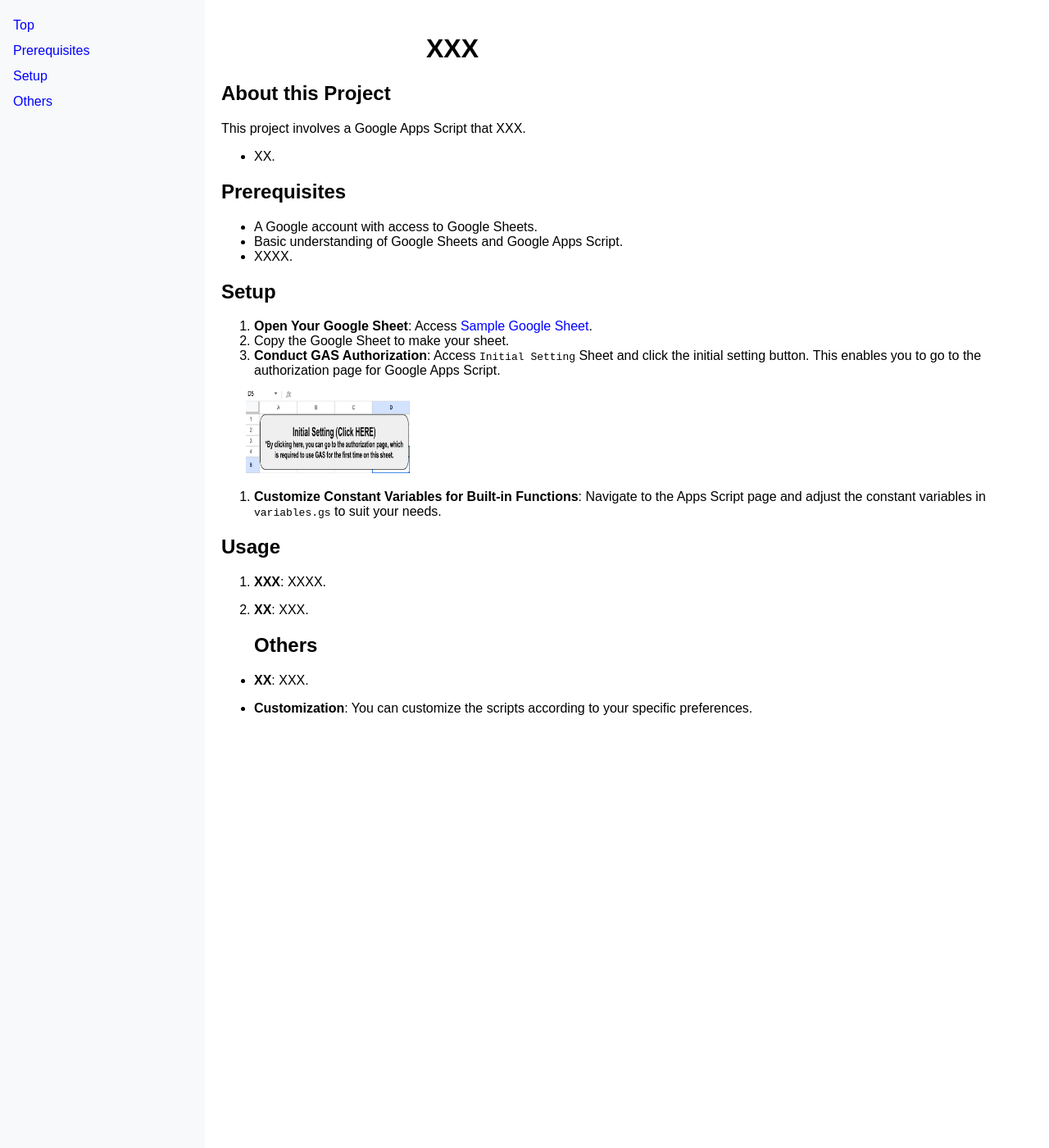
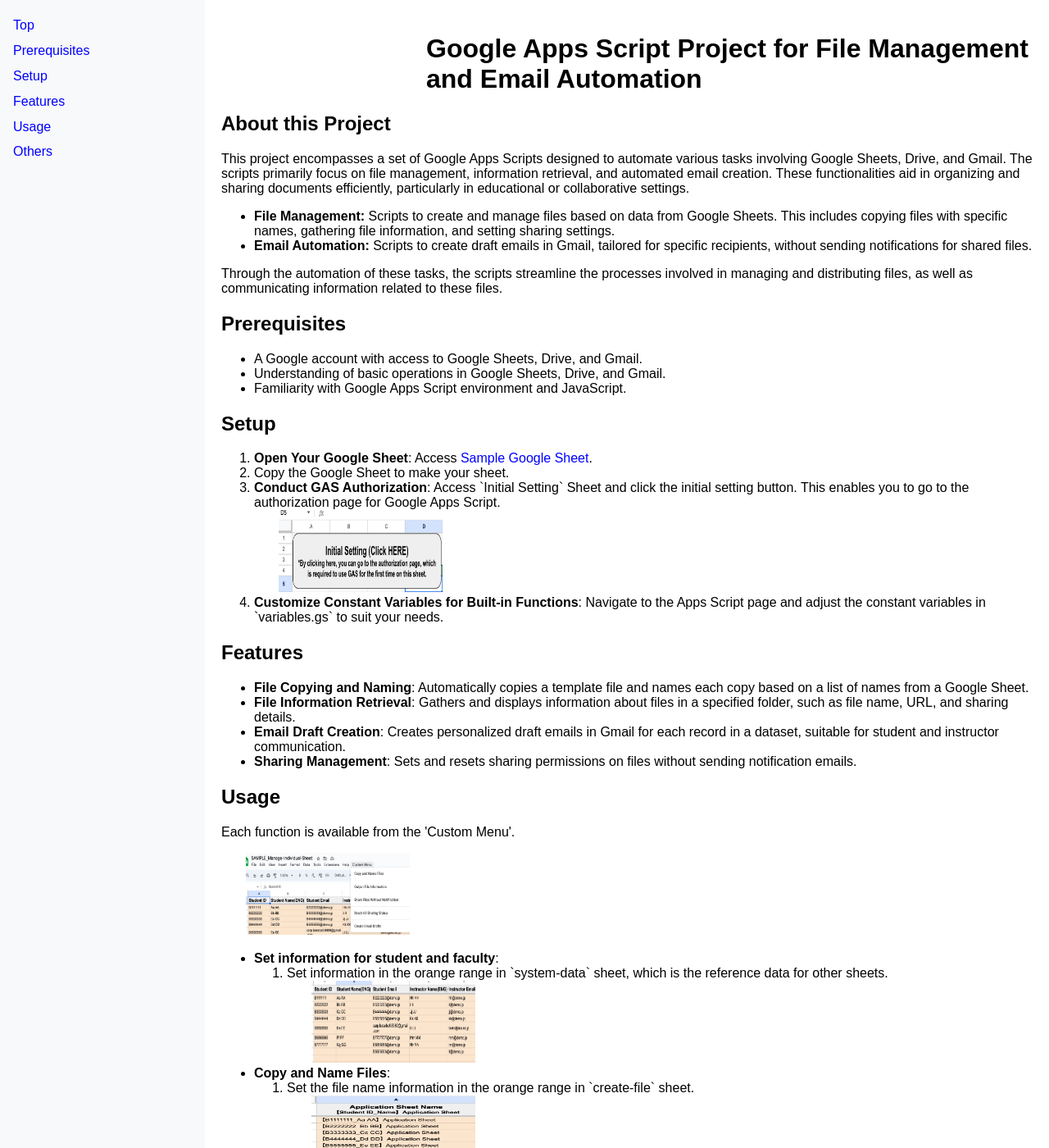
Before and after one commit to tsato21/manage-individual-file, a Jekyll site: the page built from docs/index.html, in a window 1280 px wide and 1400 px high. Shown: the whole window at 82% size. Built offline with Jekyll 4.4.1, drawn with Linux system fonts in a browser that asks for light colours; some of the changed text lies outside the part shown.

Commit message:
Update github page files

```diff
--- a/docs/_config.yml
+++ b/docs/_config.yml
@@ -1,4 +1,4 @@
 # Site settings
 theme: jekyll-theme-primer
-title: 'Template'
+title: 'Individual File Process Automation'
 description: 'XXXXXX'
--- a/docs/assets/css/style.css
+++ b/docs/assets/css/style.css
@@ -55,4 +55,6 @@
   color: #00008B; /* Change the color to red on hover, or choose your own color */
 }
 
-/* Add additional styles as needed */
+.custom-bullet {
+        list-style-type: square; /* Change this to the type of bullet point you want */
+}
--- /dev/null
+++ b/docs/index.html
@@ -0,0 +1,121 @@
+---
+title: 'Google Apps Script Project for File Management and Email Automation'
+layout: default
+---
+<body>
+  <div id="table-of-contents" class="sidebar">
+    <!-- Sidebar with Table of Contents -->
+    <ul>
+      <li><a href="#top">Top</a></li>
+      <li><a href="#prerequisites">Prerequisites</a></li>
+      <li><a href="#setup">Setup</a></li>
+      <li><a href="#features">Features</a></li>
+      <li><a href="#usage">Usage</a></li>
+      <li><a href="#others">Others</a></li>
+    </ul>
+  </div>
+    <h2 id="top">About this Project</h2>
+    <p>This project encompasses a set of Google Apps Scripts designed to automate various tasks involving Google Sheets, Drive, and Gmail. The scripts primarily focus on file management, information retrieval, and automated email creation. These functionalities aid in organizing and sharing documents efficiently, particularly in educational or collaborative settings.</p>
+    <ul>
+        <li><strong>File Management:</strong> Scripts to create and manage files based on data from Google Sheets. This includes copying files with specific names, gathering file information, and setting sharing settings.</li>
+        <li><strong>Email Automation:</strong> Scripts to create draft emails in Gmail, tailored for specific recipients, without sending notifications for shared files.</li>
+    </ul>
+    <p>Through the automation of these tasks, the scripts streamline the processes involved in managing and distributing files, as well as communicating information related to these files.</p>
+    <h2 id="prerequisites">Prerequisites</h2>
+    <ul>
+        <li>A Google account with access to Google Sheets, Drive, and Gmail.</li>
+        <li>Understanding of basic operations in Google Sheets, Drive, and Gmail.</li>
+        <li>Familiarity with Google Apps Script environment and JavaScript.</li>
+    </ul>
+    <h2 id="setup">Setup</h2>
+    <ol>
+      <li><strong>Open Your Google Sheet</strong>: Access <a href="https://docs.google.com/spreadsheets/d/1yGVn-w6uhpvNWz4rK0l37hPGIsqSeeXpweF6Vq_ko04/edit#gid=0" target="_blank" rel="noopener noreferrer">Sample Google Sheet</a>.</li>
+      <li>Copy the Google Sheet to make your sheet.</li>
+      <li><strong>Conduct GAS Authorization</strong>: Access `Initial Setting` Sheet and click the initial setting button. This enables you to go to the authorization page for Google Apps Script.
+          <div style="margin-left: 30px">
+              <img src="assets/images/initial-setting.png" alt="Image of Initial Setting" width="200" height="100">
+          </div>
+      </li>
+      <li><strong>Customize Constant Variables for Built-in Functions</strong>: Navigate to the Apps Script page and adjust the constant variables in `variables.gs` to suit your needs.
+      </li>
+  </ol>
+    <h2 id="features">Features</h2>
+    <ul>
+        <li><strong>File Copying and Naming</strong>: Automatically copies a template file and names each copy based on a list of names from a Google Sheet.</li>
+        <li><strong>File Information Retrieval</strong>: Gathers and displays information about files in a specified folder, such as file name, URL, and sharing details.</li>
+        <li><strong>Email Draft Creation</strong>: Creates personalized draft emails in Gmail for each record in a dataset, suitable for student and instructor communication.</li>
+        <li><strong>Sharing Management</strong>: Sets and resets sharing permissions on files without sending notification emails.</li>
+    </ul>
+    <h2 id="usage">Usage</h2>
+    <p>Each function is available from the 'Custom Menu'.</p>
+    <div style="margin-left: 30px">
+      <img src="assets/images/custom-menu.png" alt="Image of Custom Menu" width="200" height="100">
+    </div>
+    <ul>
+      <li>
+        <strong>Set information for student and faculty</strong>:
+        <ol>
+          <li>Set information in the orange range in `system-data` sheet, which is the reference data for other sheets.</li>
+          <div style="margin-left: 30px">
+            <img src="assets/images/put-base-info.png" alt="Image of Put Base Info" width="200" height="100">
+          </div>
+        </ol>
+      </li>
+      <li>
+        <strong>Copy and Name Files</strong>:
+        <ol>
+          <li>Set the file name information in the orange range in `create-file` sheet.</li>
+            <div style="margin-left: 30px">
+              <img src="assets/images/put-file-name.png" alt="Image of Put File Name" width="200" height="100">
+            </div>
+          <li>Click the `Copy and Name Files` to create copies of a specified file for each entry in the list from the Google Sheet.</li>
+            <p>*You will be asked to put the URL of the target folder to store newly created files and the URL of the template file.</p>
+        </ol>
+      </li>
+      <li>
+        <strong>Retrieve and Display File Information</strong>:
+        <ol>
+          <li>Click `Output File Info` to display detailed information about files in a designated folder in `share-file` (Column A - D).
+            <p>*You will be asked to put the URL of the target folder where files are stored.</p>
+            <div style="margin-left: 30px">
+              <img src="assets/images/input-stored-file-url.png" alt="Image of input-stored-file-url" width="200" height="100">
+            </div>
+            <div style="margin-left: 30px">
+              <img src="assets/images/output-file-info.png" alt="Image of output-file-info" width="200" height="100">
+            </div>
+            <p>*Since the file has not been shared with anyone at this moment (unless you share the stored folder with someone), "Editors' emails" returns empty.</p>
+          </li>
+        </ol>
+      </li>
+      <li>
+        <strong>Manage File Sharing</strong>:
+        <p>Click either `Share Files Without Notification` or `Reset All Sharing Status` to manage file sharing settings.</p>
+        <ol class="custom-bullet">
+          <li>
+            <strong>Share Files Without Notification:</strong> This function allows you to share files with specified users without sending them a notification. Necessary information such as email addresses of the users and the file information is automatically displayed by Google Sheet built-in formula.
+            <p>*You will be asked to put the URL of the target folder where files are stored.</p>
+            <p>*Once you execute `Output File Info` again, the column, "Editors' emails" are supposed to show editors' emails.</p>
+          </li>
+          <li>
+            <strong>Reset All Sharing Status:</strong> This function resets the sharing settings of all files in a specific folder. It removes all users from the shared list and makes the files private.
+          </li>
+        </ol>
+      </li>
+        <strong>Create Email Drafts</strong>:
+        <ol>
+          <li>CLick `Create Drafts` to generate personalized draft emails in Gmail.</li>
+          <div style="margin-left: 30px">
+            <img src="assets/images/gmail-draft.png" alt="Image of gmail-draft" width="200" height="100">
+          </div>
+        </ol>
+      </li>
+    </ul>
+    <h2 id="others">Others</h2>
+    <ul>
+        <li><strong>Customization</strong>: Scripts can be customized according to specific needs. Users can modify the code in the Script Editor to fit their particular requirements for file management and email automation.</li>
+        <li><strong>Debugging and Maintenance</strong>: Regular maintenance and updates might be required to ensure compatibility with the latest Google services updates. Users should monitor the scripts for any errors and make necessary adjustments.</li>
+        <li><strong>Enhanced Functionality</strong>: Users with advanced scripting skills can expand the capabilities of these scripts by integrating additional Google services or implementing more complex logic.</li>
+    </ul>
+    <p>Overall, this project provides a foundation for automating repetitive tasks in file management and communication, allowing users to focus on more critical aspects of their work or study. By leveraging the power of Google Apps Script, this solution offers a customizable and scalable approach to managing digital workflows.</p>
+  </body>
+</html>
--- a/docs/index.md
+++ /dev/null
@@ -1,39 +0,0 @@
----
-layout: default
-title: 'XXX'
----
-
-## About this Project
-
-This project involves a Google Apps Script that XXX.
-
-- XX.
-
-## Prerequisites
-
-- A Google account with access to Google Sheets.
-- Basic understanding of Google Sheets and Google Apps Script.
-- XXXX.
-
-## Setup
-
-1. **Open Your Google Sheet**: Access <a href="XXX" target="_blank" rel="noopener noreferrer">Sample Google Sheet</a>.
-2. Copy the Google Sheet to make your sheet.
-3. **Conduct GAS Authorization**: Access `Initial Setting` Sheet and click the initial setting button. This enables you to go to the authorization page for Google Apps Script.
-
-  <div style="margin-left: 30px">
-    <img src="assets/images/initial-setting.png" alt="Image of Initial Setting" width="200" height="100">
-  </div>{: .resize-image}
-
-4. **Customize Constant Variables for Built-in Functions**: Navigate to the Apps Script page and adjust the constant variables in `variables.gs` to suit your needs.
-
-## Usage
-
-1. **XXX**: XXXX.
-
-2. **XX**: XXX.
-## Others
-
-- **XX**: XXX.
-
-- **Customization**: You can customize the scripts according to your specific preferences.
```
Also changed, not shown: src/codes.js (+20 -2 lines), docs/assets/images/custom-menu.png (added), docs/assets/images/gmail-draft.png (added), docs/assets/images/input-stored-file-url.png (added), docs/assets/images/output-file-info.png (added), docs/assets/images/put-base-info.png (added), docs/assets/images/put-file-name.png (added).
